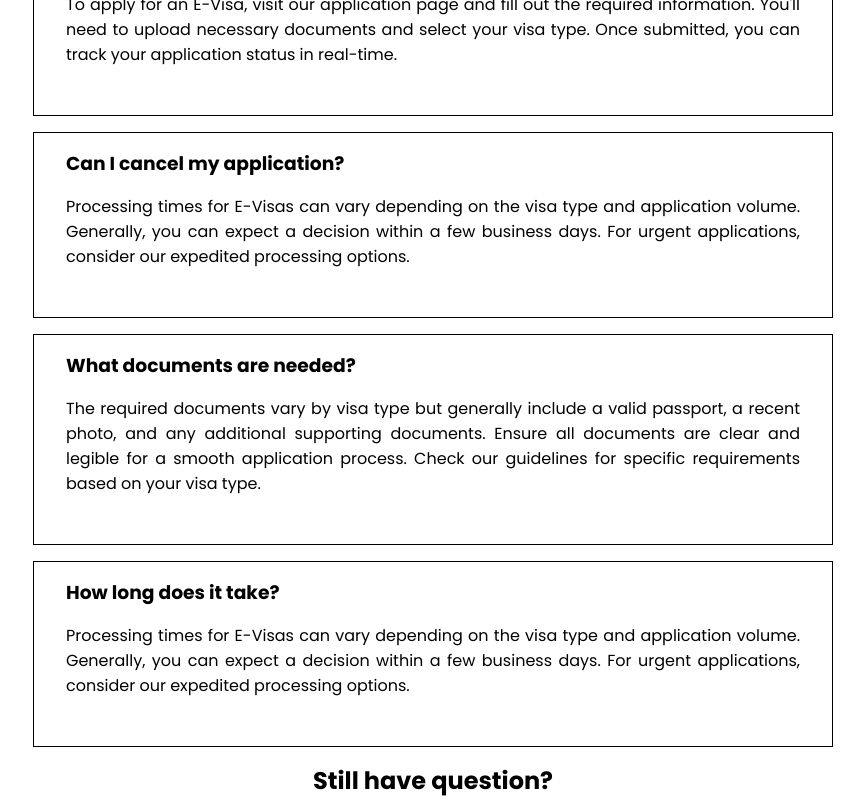
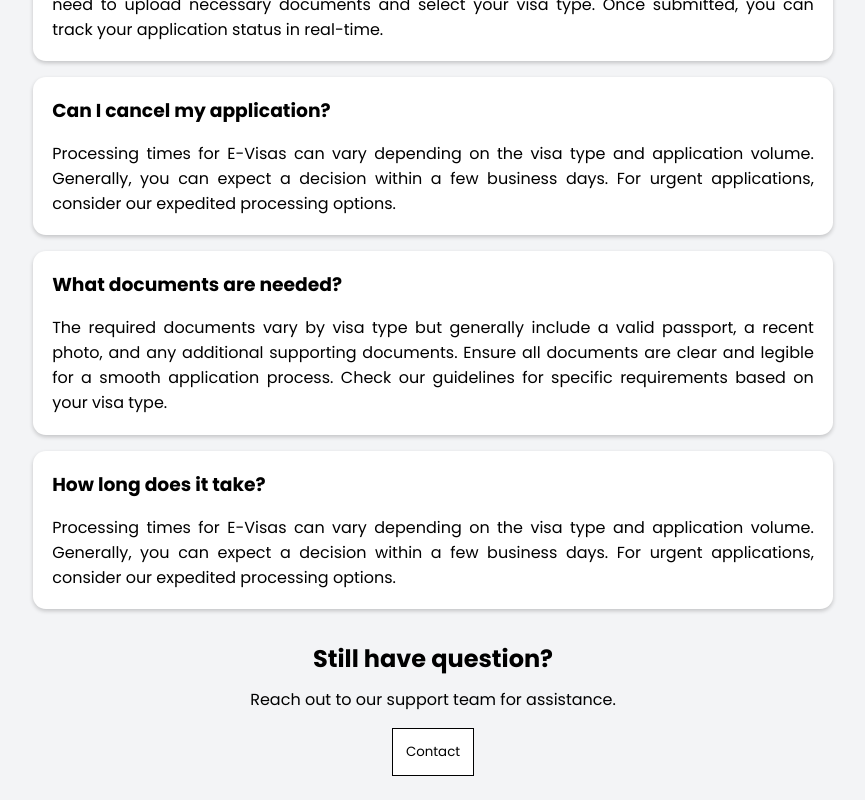
Before and after one commit to Dulneth210229/E-Visa-Platform, a React (Create React App) app in the folder frontend/: page / in a window 1280 px wide. Shown: the part 2800-3600 px from the top of the page, without its empty margins (207-1072 px from the left). Built offline with nearby package versions, Linux system fonts and the light colour scheme.

Commit message:
change some styles in home page

```diff
--- a/frontend/src/Pages/Home/Home.css
+++ b/frontend/src/Pages/Home/Home.css
@@ -13,8 +13,8 @@
   --primary-color: #4f46e5;
   --secondary-color: #4338ca;
   --text-color: #1f2937;
-  --gradient-start: #4f46e5;
-  --gradient-end: #7c3aed;
+  --gradient-start: #4680e5;
+  --gradient-end: #403aed;
   --light-color: #f3f4f6;
 }
 
@@ -88,6 +88,7 @@
   margin: 0 auto;
   padding: 1rem 2rem;
 }
+
 .about-text h1 {
   font-size: 2rem;
   font-weight: 600;
@@ -132,6 +133,7 @@
 /*start application section*/
 .start-application {
   padding: 4rem 0;
+  background-color: var(--light-color);
 }
 .application-grid {
   max-width: 1400px;
@@ -225,6 +227,7 @@
 /*FAQ*/
 .faq {
   padding: 4rem 2rem;
+  background-color: var(--light-color);
 }
 .faq-content {
   max-width: 1400px;
@@ -241,16 +244,19 @@
   font-size: 2rem;
   text-align: center;
 }
-.faq-head p {
+.faq-head .faq-p {
   text-align: center;
   margin-bottom: 3rem;
 }
 .faq-card {
   flex: 1;
-  border: 1px solid black;
+  /* border: 1px solid black; */
   margin-bottom: 1rem;
-  padding: 1rem 2rem 0 2rem;
+  padding: 1.2rem;
   transition: all 0.5s ease;
+  background-color: white;
+  box-shadow: 0 2px 4px rgba(0, 0, 0, 0.2);
+  border-radius: 0.8rem;
 }
 .faq-card:hover {
   transform: scale(1.05);
@@ -272,10 +278,10 @@
   flex-wrap: wrap;
   text-align: center;
   /* background-color: #4f46e5; */
-  margin: 1rem auto 0 auto;
+  margin: 2rem auto 0 auto;
 }
 .faq-question .home-contact-btn {
-  margin: 0 auto;
+  margin: 1rem auto 0 auto;
   padding: 0.8rem 0.8rem;
   border: 1px solid black;
   background-color: white;
--- a/frontend/src/Pages/Home/Home.js
+++ b/frontend/src/Pages/Home/Home.js
@@ -124,7 +124,7 @@ function Home() {
           <div class="faq-grid">
             <div class="faq-head">
               <h1>FAQs</h1>
-              <p>
+              <p class="faq-p">
                 Find answers to your questions about the visa application
                 process below
               </p>
```
